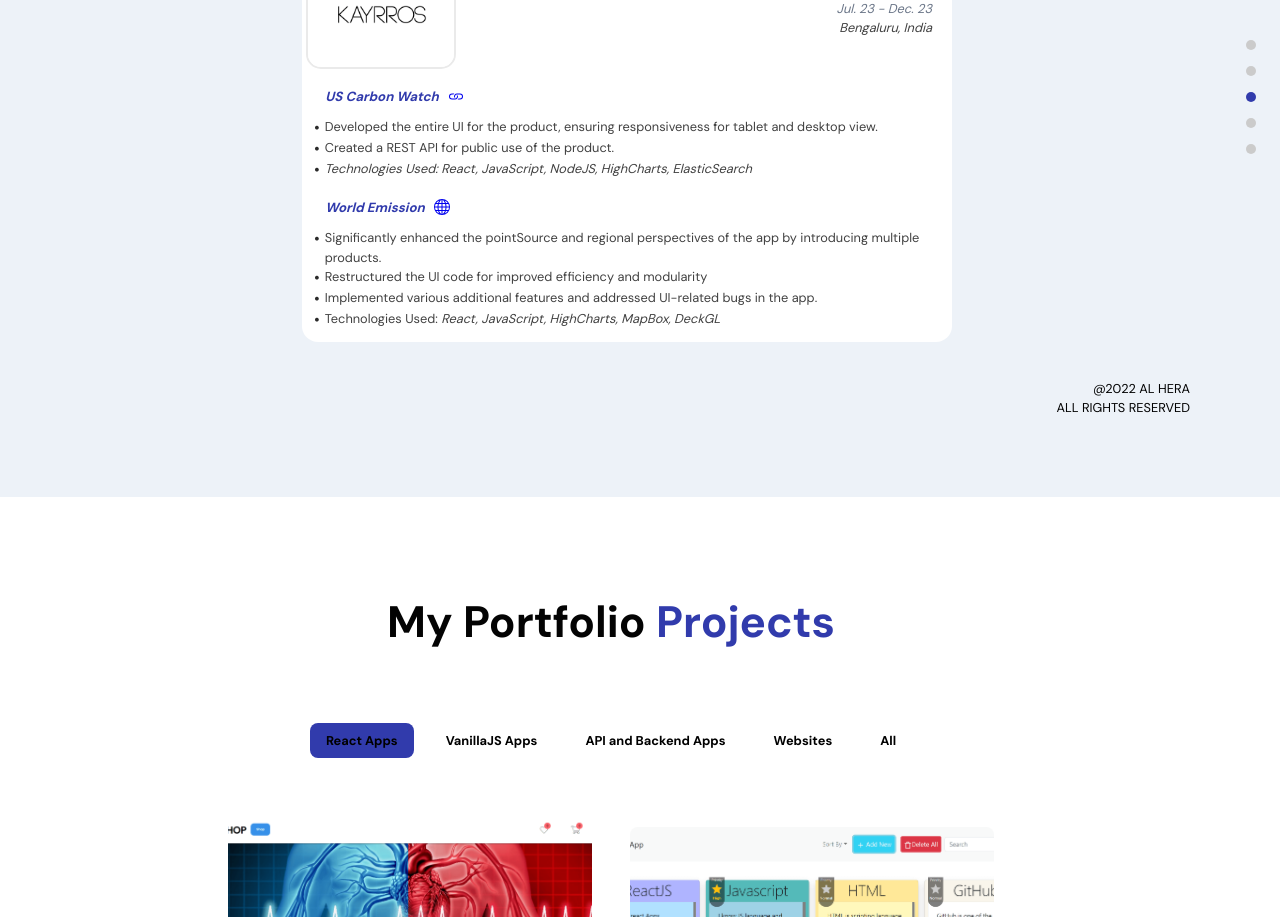
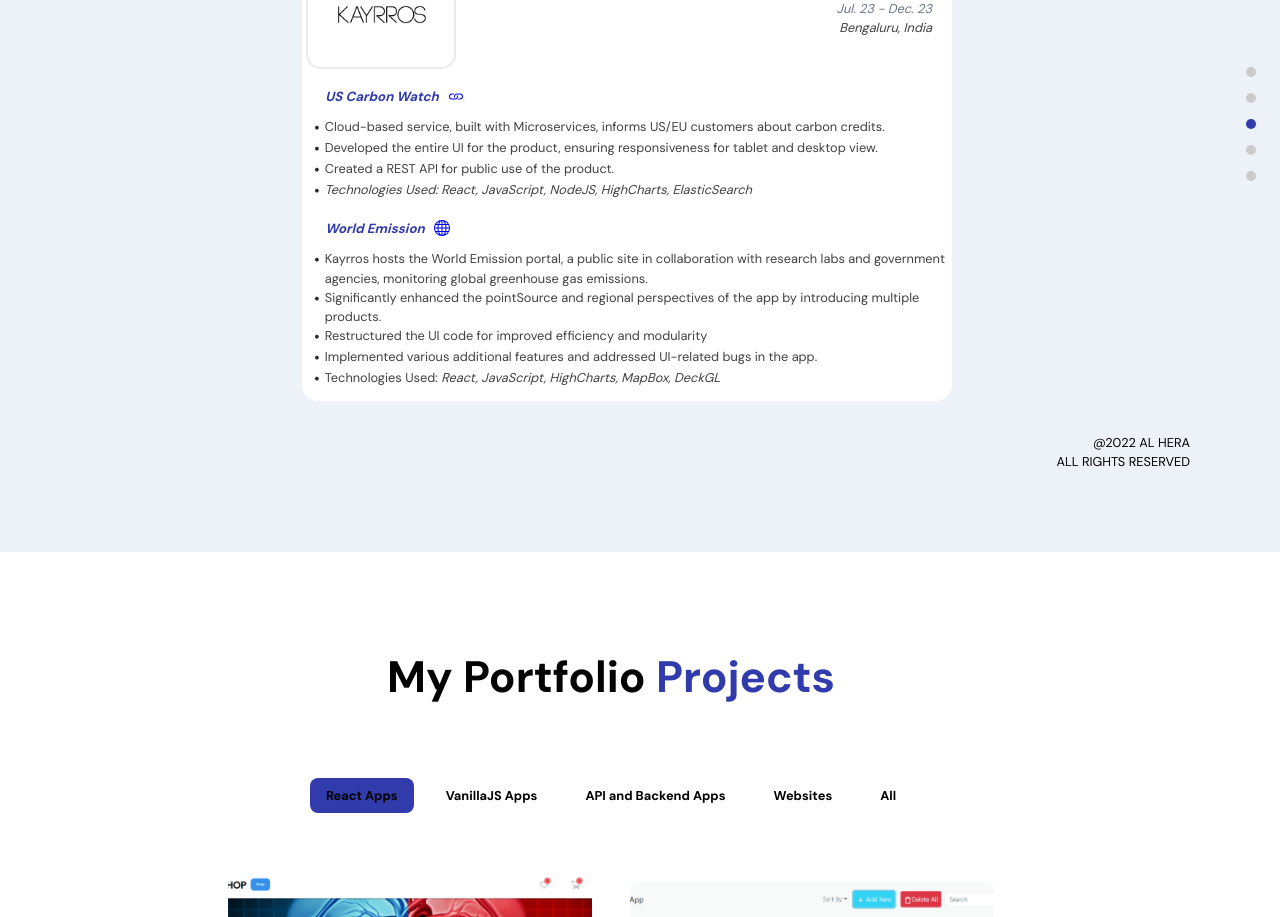
Before and after one commit to iamalhera/Portfolio, a React (Create React App) app: page / in a window 1280 px wide. Shown: the part 1952-2869 px from the top of the page. Built offline with nearby package versions, Linux system fonts and the light colour scheme.

Commit message:
Update Experience.js

```diff
--- a/src/container/Experience/Experience.js
+++ b/src/container/Experience/Experience.js
@@ -36,6 +36,7 @@ const Experience = () => {
                 <a href="https://kayrros.com/unlocking-the-future-of-california-carbon-trades-introducing-us-carbon-watch/" target='_blank'><BsLink/></a>
               </div>
               <ul>
+                <li><p className="p-text-dark">Cloud-based service, built with Microservices, informs US/EU customers about carbon credits.</p></li>
                 <li><p className="p-text-dark">Developed the entire UI for the product, ensuring responsiveness for tablet and desktop view.</p></li>
                 <li><p className="p-text-dark">Created a REST API for public use of the product.</p></li>
                 <li><p className="p-text-dark"><i>Technologies Used: React, JavaScript, NodeJS, HighCharts, ElasticSearch</i></p></li>
@@ -47,6 +48,8 @@ const Experience = () => {
                   <a href="https://app.world-emission.com/" target='_blank'><BsGlobe/></a>
                 </div>
                 <ul>
+                  <li><p className="p-text-dark">Kayrros hosts the World Emission portal, a public site in collaboration with research labs and government agencies,
+monitoring global greenhouse gas emissions.</p></li>
                   <li><p className="p-text-dark">Significantly enhanced the pointSource and regional perspectives of the app by introducing multiple products.</p></li>
                   <li><p className="p-text-dark">Restructured the UI code for improved efficiency and modularity</p></li>
                   <li><p className="p-text-dark">Implemented various additional features and addressed UI-related bugs in the app.</p></li>
```
